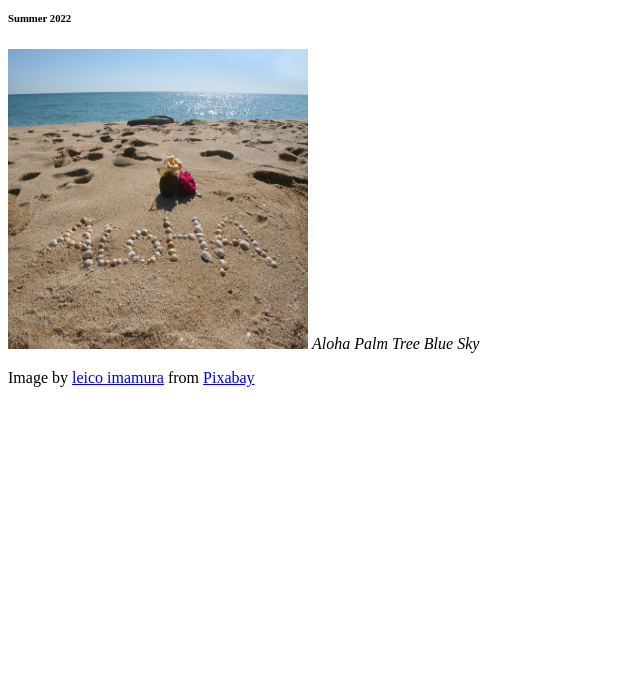
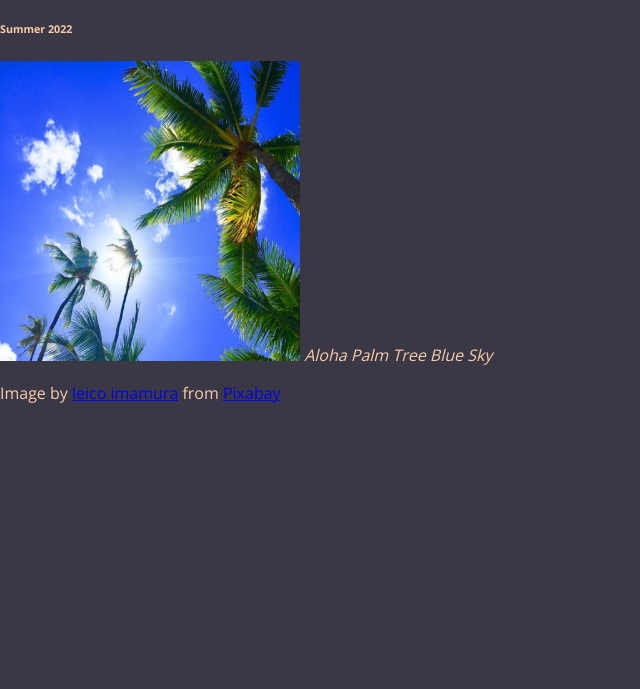
Before and after one commit to CSF2223/imagegallery-sosnovichsamantha, a plain HTML site: page index.html in a window 1280 px wide. Shown: the part 111-800 px from the top of the page, without its empty margins (0-640 px from the left). Drawn offline with nearby package versions, Linux system fonts and the light colour scheme.

Commit message:
complete through 2.07

```diff
--- a/index.html
+++ b/index.html
@@ -5,6 +5,7 @@
     <meta name="viewport" content="width=device-width, initial-scale=1.0">
     <meta http-equiv="X-UA-Compatible" content="ie=edge">
     <title>Image Gallery</title>
+    <link rel="stylesheet" href="style.css" type="text/css" />
 </head>
 <body>
     <header>
@@ -16,7 +17,7 @@
 
     <section>
         <div>
-            <img src="assets/aloha-305857_1920.jpg" alt= "Aloha Palm Tree Blue Sky" width="300" height= "300" ></img>
+            <img src="assets/hawaii-2700190_1920.jpg" alt= "Aloha Palm Tree" width="300" height= "300" ></img>
             <cite>Aloha Palm Tree Blue Sky</cite>
             <p>Image by <a href="https://pixabay.com/users/graziebambino-1593455/?utm_source=link-attribution&amp;utm_medium=referral&amp;utm_campaign=image&amp;utm_content=2700190">leico imamura</a>
             from <a href="https://pixabay.com/?utm_source=link-attribution&amp;utm_medium=referral&amp;utm_campaign=image&amp;utm_content=2700190">Pixabay</a></p>
--- a/style.css
+++ b/style.css
@@ -1,7 +1,20 @@
 /*
 Color Palette:
-background color:
-font color:
-secondary color:
-tertiary color:
+background color: #3A3845
+font color: #F7CCAC
+secondary color: #C69B7B
+tertiary color: #826F66
 */
+
+/* CSS syntax notes :
+selector {property: value:}
+*/
+
+@import url('https://fonts.googleapis.com/css2?family=Open+Sans:wght@300;400;600;700&display=swap');
+
+body {
+    background-color: #3A3845;
+    color: #F7CCAC;
+    font-family: 'Open Sans', sans-serif;
+    margin: 0;
+}
```
Also changed, not shown: assets/hawaii-2700190_1920.1.jpg (added), assets/hawaii-2700190_1920.2.jpg (added).
